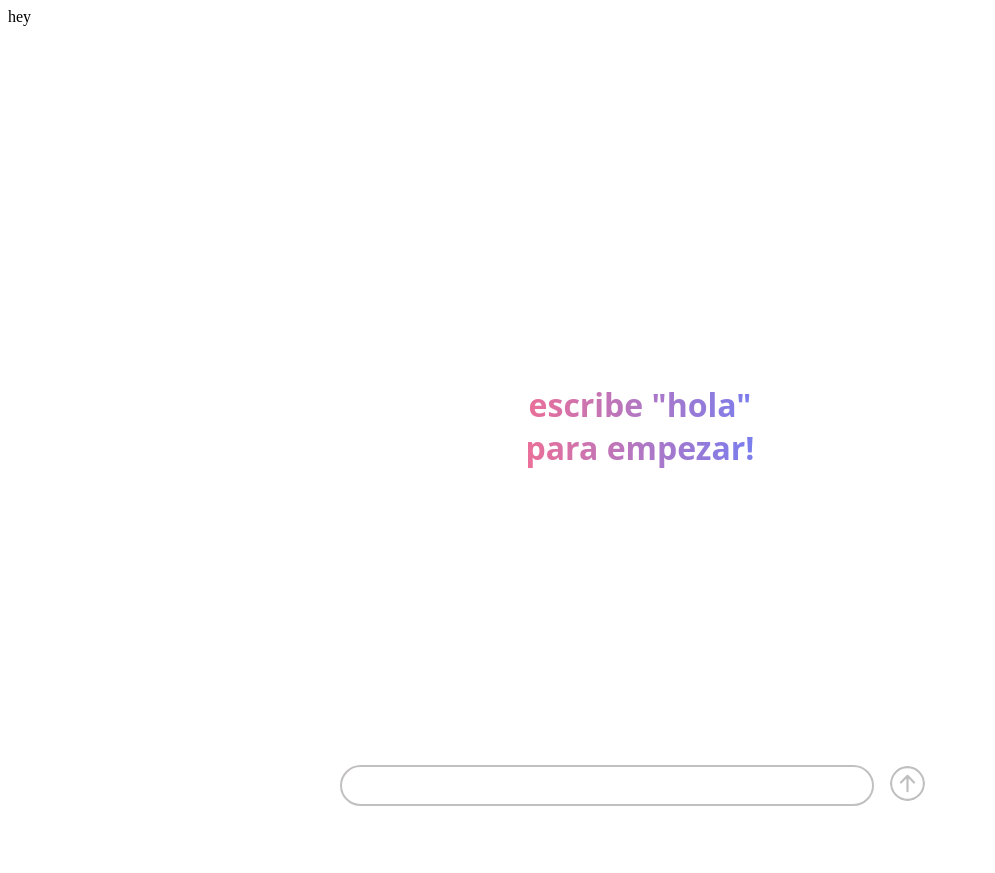
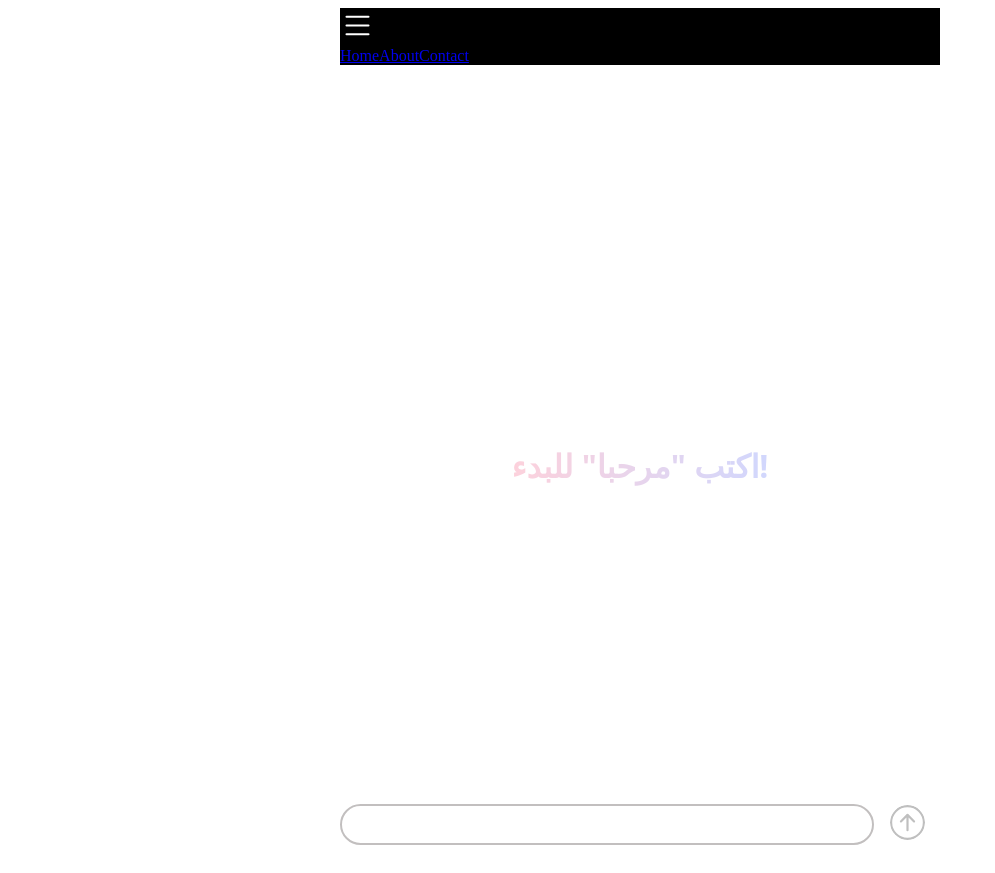
Before and after one commit to GLOW-WebDev-and-Ai-Initiatives/ELL-bot, a React (Vite) app in the folder ChatBot_prototype/: page / in a window 1280 px wide. Shown: the whole page, without its empty margins (0-995 px from the left). Before the commit the page ends 834 px from the top, so only its background shows below. Built offline with nearby package versions, Linux system fonts and the light colour scheme.

Commit message:
tried sum things

```diff
--- a/ChatBot_prototype/src/App.tsx
+++ b/ChatBot_prototype/src/App.tsx
@@ -5,7 +5,6 @@ import Navbar from "./components/navbar/navbar";
 const App: React.FC = () => {
   return (
     <div className="App">
-      <Navbar></Navbar>
       <Chatbot />
     </div>
   );
--- a/ChatBot_prototype/src/components/Chatbot/chatbot.css
+++ b/ChatBot_prototype/src/components/Chatbot/chatbot.css
@@ -136,13 +136,13 @@ button {
     cursor: pointer;
 
 }
-svg{
+.send{
     height: 35px;
     width: 35px;
     border-radius: 50%;
 
 }
-svg:hover{
+.send:hover{
     color:white;
 
     background-color: rgb(167, 167, 167);
--- a/ChatBot_prototype/src/components/Chatbot/chatbot.tsx
+++ b/ChatBot_prototype/src/components/Chatbot/chatbot.tsx
@@ -1,5 +1,6 @@
 import React, { useEffect, useRef, useState } from "react";
 import axios from "axios";
+import Navbar from "../navbar/navbar";
 import "./chatbot.css";
 
 interface Message {
@@ -66,12 +67,13 @@ const Chatbot: React.FC = () => {
     }
   };
 
-  // Automatically scroll to bottom when messages state changes
   useEffect(() => {
     scrollToBottom();
   }, [messages]);
 
   return (
+    <div>
+      <Navbar />
       <div className="chatbot">
         <div className="messages">
           {initialMessage && (
@@ -82,7 +84,7 @@ const Chatbot: React.FC = () => {
               {message.content}
             </div>
           ))}
-        <div ref={messagesEndRef}></div> {/* This div helps with scrolling */}
+          <div ref={messagesEndRef}></div>
           {typingIndicator && (
             <div className="typing-indicator">
               <div className="dot"></div>
@@ -104,7 +106,7 @@ const Chatbot: React.FC = () => {
               width="16"
               height="16"
               fill="currentColor"
-            className="bi bi-arrow-up-circle"
+              className="send"
               viewBox="0 0 16 16"
             >
               <path
@@ -115,6 +117,7 @@ const Chatbot: React.FC = () => {
           </button>
         </div>
       </div>
+    </div>
   );
 };
 
--- a/ChatBot_prototype/src/components/navbar/navbar.css
+++ b/ChatBot_prototype/src/components/navbar/navbar.css
@@ -1,3 +1,17 @@
-.hello {
-    font-size: x-large;
+.navbar{
+    position: -webkit-sticky;
+    max-width: 600px;
+    background-color: black;
+    margin: 0 auto;
 }
+.list{
+    color:white;
+    height: 35px;
+    width: 35px;
+
+}
+.list:hover{
+    color:gray;
+    background-color: none;
+    border-radius: none;
+}
--- a/ChatBot_prototype/src/components/navbar/navbar.tsx
+++ b/ChatBot_prototype/src/components/navbar/navbar.tsx
@@ -1,7 +1,54 @@
-import React from "react";
+import "bootstrap-icons/font/bootstrap-icons.css";
+import "./navbar.css";
+import { useState } from "react";
+
 const Navbar: React.FC = () => {
-    return (
-        <div className = "bye">hey</div>
-    );
+  const [menu, setMenu] = useState(false);
+
+  const toggleMenu = () => {
+    setMenu(!menu);
+  };
+
+  return (
+    <div className="navbar">
+      <div className="hamburger" onClick={toggleMenu}>
+        {menu ? (
+          <svg
+            xmlns="http://www.w3.org/2000/svg"
+            width="24"
+            height="24"
+            fill="currentColor"
+            className="list"
+            viewBox="0 0 16 16"
+          >
+            <path
+              fillRule="evenodd"
+              d="M1.293 1.293a1 1 0 0 1 1.414 0L8 6.586 13.293 1.293a1 1 0 0 1 1.414 1.414L9.414 8l5.293 5.293a1 1 0 0 1-1.414 1.414L8 9.414l-5.293 5.293a1 1 0 0 1-1.414-1.414L6.586 8 1.293 2.707a1 1 0 0 1 0-1.414z"
+            />
+          </svg>
+        ) : (
+          <svg
+            xmlns="http://www.w3.org/2000/svg"
+            width="24"
+            height="24"
+            fill="currentColor"
+            className="list"
+            viewBox="0 0 16 16"
+          >
+            <path
+              fillRule="evenodd"
+              d="M2.5 12a.5.5 0 0 1 .5-.5h10a.5.5 0 0 1 0 1H3a.5.5 0 0 1-.5-.5m0-4a.5.5 0 0 1 .5-.5h10a.5.5 0 0 1 0 1H3a.5.5 0 0 1-.5-.5m0-4a.5.5 0 0 1 .5-.5h10a.5.5 0 0 1 0 1H3a.5.5 0 0 1-.5-.5"
+            />
+          </svg>
+        )}
+      </div>
+      <div className={`navbar-menu ${menu ? "open" : ""}`}>
+        <a href="#">Home</a>
+        <a href="#">About</a>
+        <a href="#">Contact</a>
+      </div>
+    </div>
+  );
 };
+
 export default Navbar;
```
Lines whose indentation alone changed are shown as unchanged.
